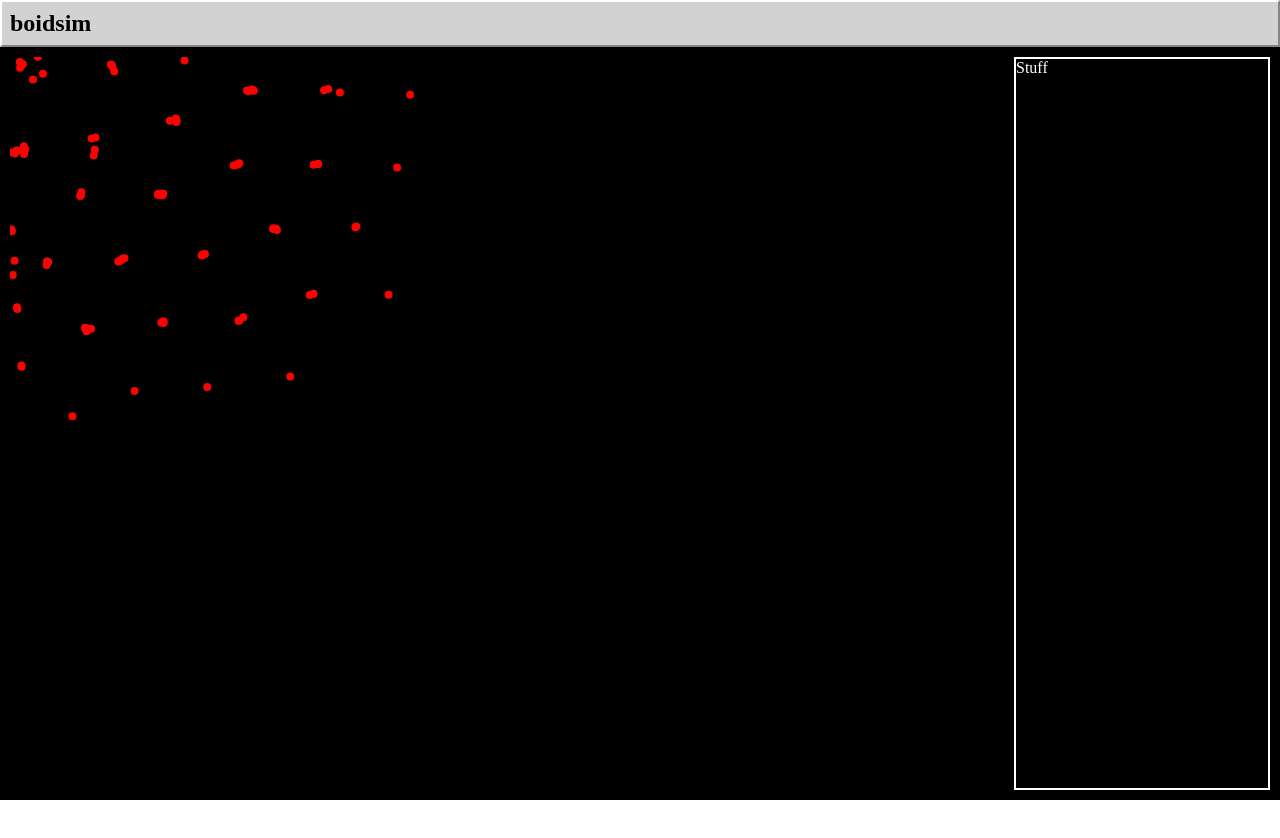
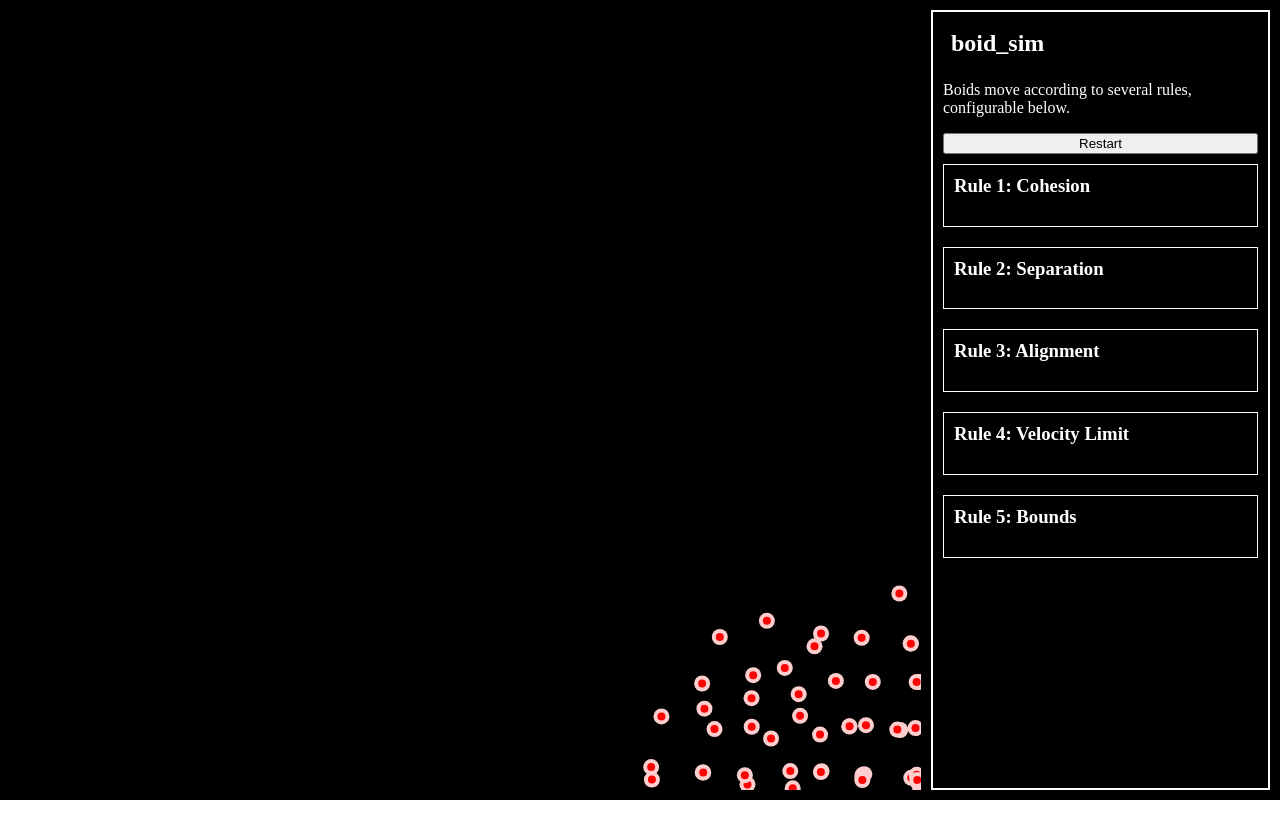
Before and after one commit to tomblacknell/boids, a React app: page / in a window 1280 px wide. Shown: the top 838 px of the page. Built offline with nearby package versions, Linux system fonts and the light colour scheme; the HTML template or start-up script is replaced by a standard one.

Commit message:
add reset button

```diff
--- a/src/assets/styles/main.css
+++ b/src/assets/styles/main.css
@@ -14,17 +14,38 @@ canvas {
 }
 
 .controls {
-  width: 20%;
+  display: flex;
+  flex-direction: column;
+  width: 25%;
   border: 2px solid white;
   color: white;
   margin-left: 10px;
+  padding: 10px;
+}
+
+@media only screen and (max-width: 600px) {
+  .panels {
+    /* flex-wrap: wrap; */
+    flex-direction: column;
+  }
+}
+
+.controls > .rule {
+  border: 1px white solid;
+  padding: 10px;
+  margin-top: 10px;
+  margin-bottom: 10px;
+}
+
+.controls > .rule > h3 {
+  margin-top: 0;
 }
 
 .panels {
   display: flex;
-  height: 100%;
   background-color: black;
   padding: 10px;
+  flex-grow: 1;
 }
 
 h2 {
--- a/src/components/app.tsx
+++ b/src/components/app.tsx
@@ -5,9 +5,9 @@ const App = ({ }) => {
 
   return (
     <div className="app">
-      <div className="header">
+      {/* <div className="header">
         <h2>boidsim</h2>
-      </div>
+      </div> */}
       <Boids />
     </div>
   );
--- a/src/components/boids.tsx
+++ b/src/components/boids.tsx
@@ -5,7 +5,7 @@ import { createBoids, drawBoids, updateBoids } from '../simulate';
 import { Boid } from '../Boid';
 
 interface AppState { initialBoids: Boid[], started: Boolean };
-interface AppProps {};
+interface AppProps { };
 
 class App extends React.Component<AppProps, AppState> {
 
@@ -21,9 +21,7 @@ class App extends React.Component<AppProps, AppState> {
   private main: React.RefObject<HTMLDivElement> = createRef();
 
   fixDpi(dpi: number) {
-    console.log('wanna fix')
     if (this.canvas.current && this.main.current) {
-      console.log('fixing dpi!')
       const styleHeight: number = +window.getComputedStyle(this.main.current).getPropertyValue('height').slice(0, -2);
       const styleWidth: number = +window.getComputedStyle(this.main.current).getPropertyValue('width').slice(0, -2);
       this.canvas.current.setAttribute('height', String(styleHeight * dpi));
@@ -31,12 +29,11 @@ class App extends React.Component<AppProps, AppState> {
     }
   };
 
-  componentDidMount() {
+  start() {
     if (this.canvas.current) {
-      this.fixDpi(window.devicePixelRatio);
       this.setState({
         ...this.state,
-        initialBoids: createBoids(100, this.canvas.current.width, this.canvas.current.height)
+        initialBoids: createBoids(50, this.canvas.current.width, this.canvas.current.height)
       }, () => {
         let frame;
         let boids: Boid[] = this.state.initialBoids;
@@ -49,11 +46,13 @@ class App extends React.Component<AppProps, AppState> {
           this.setState({ ...this.state, started: true });
           animate();
         }
-        return () => {
-          cancelAnimationFrame(frame);
-        };
       });
     }
+  }
+
+  componentDidMount() {
+    this.fixDpi(window.devicePixelRatio);
+    this.start();
   }
 
   render() {
@@ -67,7 +66,30 @@ class App extends React.Component<AppProps, AppState> {
           />
         </div>
         <div className="controls">
-          Stuff
+          <h2>boid_sim</h2>
+          <p>Boids move according to several rules, configurable below.</p>
+          <button onClick={() => {
+            this.setState({ started: false, initialBoids: [] }, () => {
+              this.start();
+            })
+          }}>Restart</button>
+
+          <div className="rule">
+            <h3>Rule 1: Cohesion</h3>
+            {/* <input type="range" min="1" max="100" /> */}
+          </div>
+          <div className="rule">
+            <h3>Rule 2: Separation</h3>
+          </div>
+          <div className="rule">
+            <h3>Rule 3: Alignment</h3>
+          </div>
+          <div className="rule">
+            <h3>Rule 4: Velocity Limit</h3>
+          </div>
+          <div className="rule">
+            <h3>Rule 5: Bounds</h3>
+          </div>
         </div>
       </div>
     )
--- a/src/simulate.ts
+++ b/src/simulate.ts
@@ -21,9 +21,9 @@ const createBoids = (num, width, height): Boid[] => {
 const updateBoids = (boids: Boid[], canvasRef: RefObject<HTMLCanvasElement>) => boids.forEach(b => {
   if (canvasRef.current) {
     const { width, height } = canvasRef.current;
-    const sum: Vector = rule1(b, boids)
-      .add(rule2(b, boids))
-      .add(rule3(b, boids))
+    const sum: Vector = cohesion(b, boids)
+      .add(separation(b, boids))
+      .add(alignment(b, boids))
       .add(boundPosition(b, width, height));
     b.setVel(b.getVel().add(sum));
     limitVelocity(b);
@@ -32,24 +32,31 @@ const updateBoids = (boids: Boid[], canvasRef: RefObject<HTMLCanvasElement>) =>
 });
 
 // boids move towards centre of mass (com)
-const rule1 = (
+const cohesion = (
   currentBoid: Boid,
   boids: Boid[]
 ): Vector => {
   let com = new Vector(0, 0)
+  // console.log('cohesion')
+  // const visibleBoids = boids.filter(
+    // boid => boid.getPos().sub(currentBoid.getPos()).mag() < 200)
+    let boidsInRange = 0;
   boids.forEach(boid => {
     if (boid.getId() !== currentBoid.getId()) {
-      com = com.add(boid.getPos())
+      if (boid.getPos().sub(currentBoid.getPos()).mag() < 300) {
+        com = com.add(boid.getPos())
+        boidsInRange++;
+      }
     }
   });
   return com
-    .divScalar(boids.length - 1)
+    .divScalar(boidsInRange > 1 ? boidsInRange - 1 : 1)
     .sub(currentBoid.getPos())
     .divScalar(1000);
 };
 
 // boids steer away from eachother to avoid collision
-const rule2 = (
+const separation = (
   currentBoid: Boid,
   boids: Boid[]
 ): Vector => {
@@ -57,7 +64,7 @@ const rule2 = (
   boids.forEach(boid => {
     if (boid.getId() !== currentBoid.getId()) {
       const diff = boid.getPos().sub(currentBoid.getPos());
-      if (diff.mag() < 75) {
+      if (diff.mag() < 50) {
         c = c.sub(diff);
       }
     }
@@ -66,7 +73,7 @@ const rule2 = (
 };
 
 // boids try to match velocity with nearby boids
-const rule3 = (
+const alignment = (
   currentBoid: Boid,
   boids: Boid[]
 ): Vector => {
@@ -82,6 +89,7 @@ const rule3 = (
     .divScalar(10);
 };
 
+// keep boids from leaving the canvas
 const boundPosition = (boid: Boid, xMax: number, yMax: number): Vector => {
   let v: Vector = new Vector(0, 0);
   const displace: number = 10;
@@ -101,7 +109,7 @@ const boundPosition = (boid: Boid, xMax: number, yMax: number): Vector => {
 }
 
 const limitVelocity = (b: Boid) => {
-  const limit: number = 5;
+  const limit: number = 3;
   const vel = b.getVel();
   if (vel.mag() > limit) {
     b.setVel(vel.divScalar(vel.mag()).mulScalar(limit))
@@ -117,6 +125,10 @@ const drawBoids = (canvas, boids) => {
   ctx.fill();
   boids.forEach((boid) => {
     ctx.beginPath();
+    ctx.arc(boid.getPos().getX(), boid.getPos().getY(), 8, 0, Math.PI * 2, false);
+    ctx.fillStyle = '#fdcece';
+    ctx.fill();
+    ctx.beginPath();
     ctx.arc(boid.getPos().getX(), boid.getPos().getY(), 4, 0, Math.PI * 2, false);
     ctx.fillStyle = '#fc0303';
     ctx.fill();
@@ -128,7 +140,7 @@ export {
   createBoids,
   updateBoids,
   drawBoids,
-  rule1,
-  rule2,
-  rule3,
+  cohesion,
+  separation,
+  alignment,
 }
```
